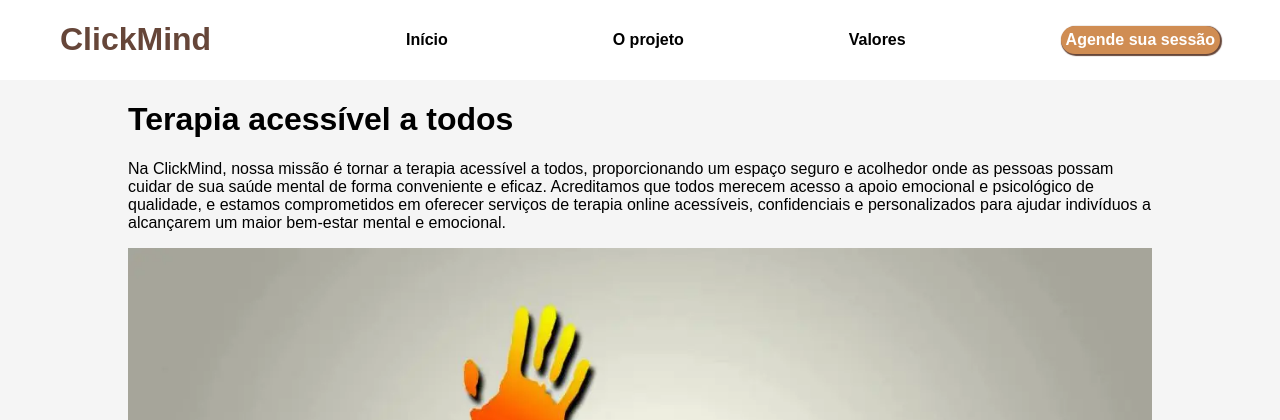
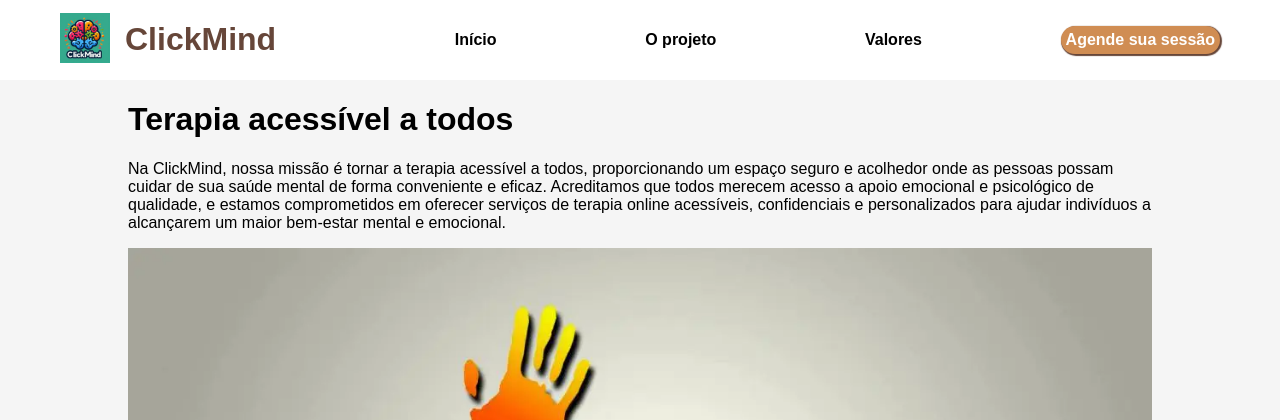
Before and after one commit to Oliveira2023/PSocial, a PHP site: page / in a window 1280 px wide. Shown: the top 420 px of the page. Run offline with PHP 8.4, Linux system fonts and the light colour scheme.

Commit message:
update logo

```diff
--- a/index.html
+++ b/index.html
@@ -11,6 +11,7 @@
 <body>
 
     <header>
+        <div id="logo"><img src="./assets/images/logo300.jpg" alt="" srcset=""></div>
         <h1><a href="index.html">ClickMind</a></h1>
         <nav>
             <ul>
--- a/styleHeader.css
+++ b/styleHeader.css
@@ -21,6 +21,13 @@ header {
     display: flex;
     align-items: center;
     justify-content: space-between;
+    #logo {
+        width: 50px;
+        margin-right: 15px;
+        > img {
+            width: 100%;
+        }
+    }
     h1 {
         a {
             text-decoration: none;
```
